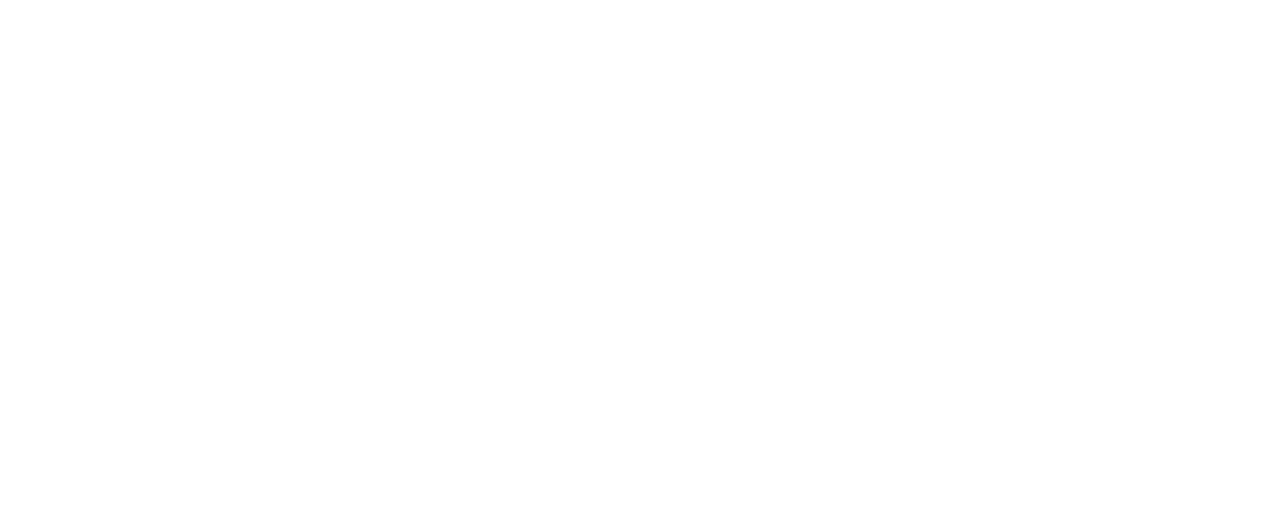
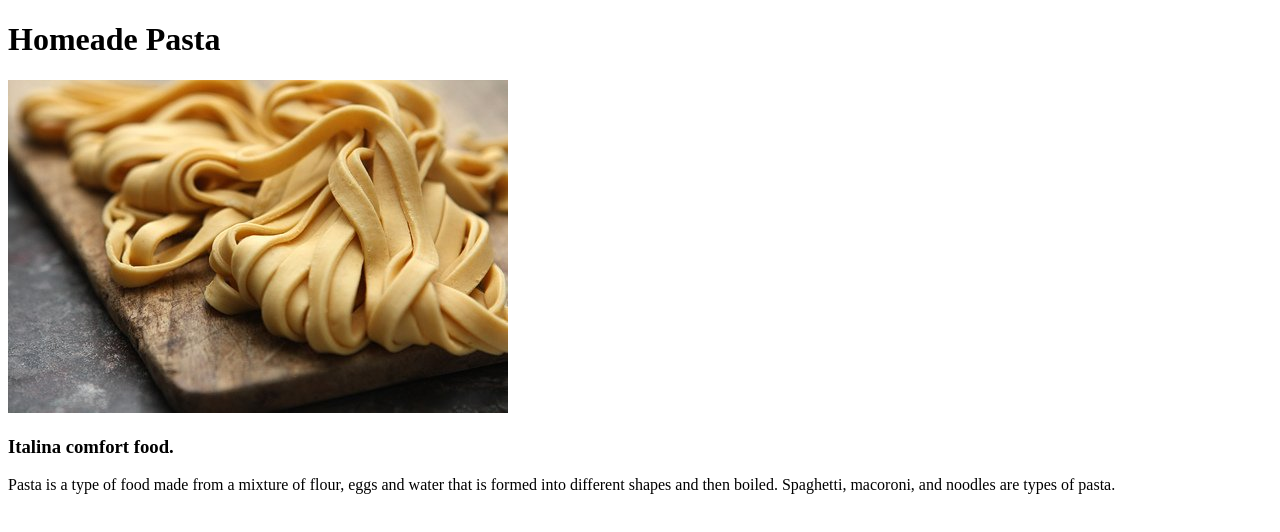
Before and after one commit to iansmith206/odin-recipes, a plain HTML site: page recipes/pasta.html in a window 1280 px wide. Drawn offline with Linux system fonts and the light colour scheme.

Commit message:
Add H1 Img and desription

```diff
--- a/recipes/pasta.html
+++ b/recipes/pasta.html
@@ -5,6 +5,13 @@
     <title>Document</title>
 </head>
 <body>
+    <h1>Homeade Pasta</h1>
+    <img src="../img/pasta.jpg">
+    <h3>Italina comfort food.</h3>
+    <p>Pasta is a type of food made from a mixture of flour, eggs
+        and water that is formed into different shapes and then boiled.
+        Spaghetti, macoroni, and noodles are types of pasta.
+    </p>
 
 </body>
 </html>
```
